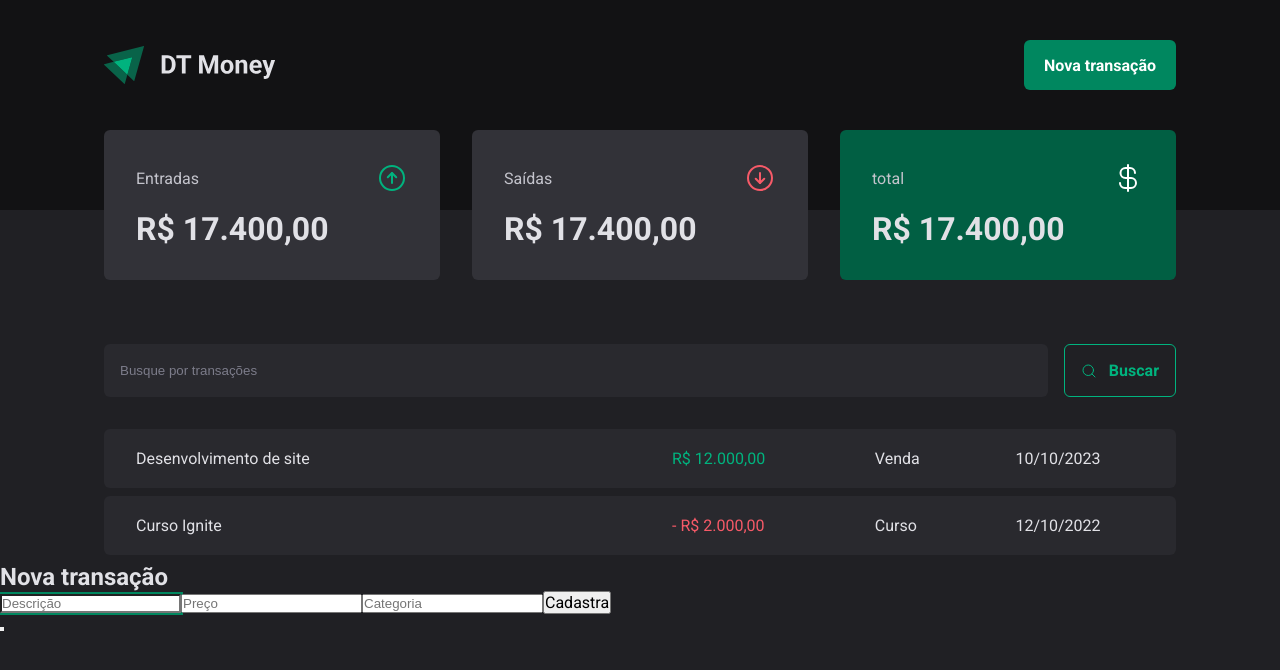
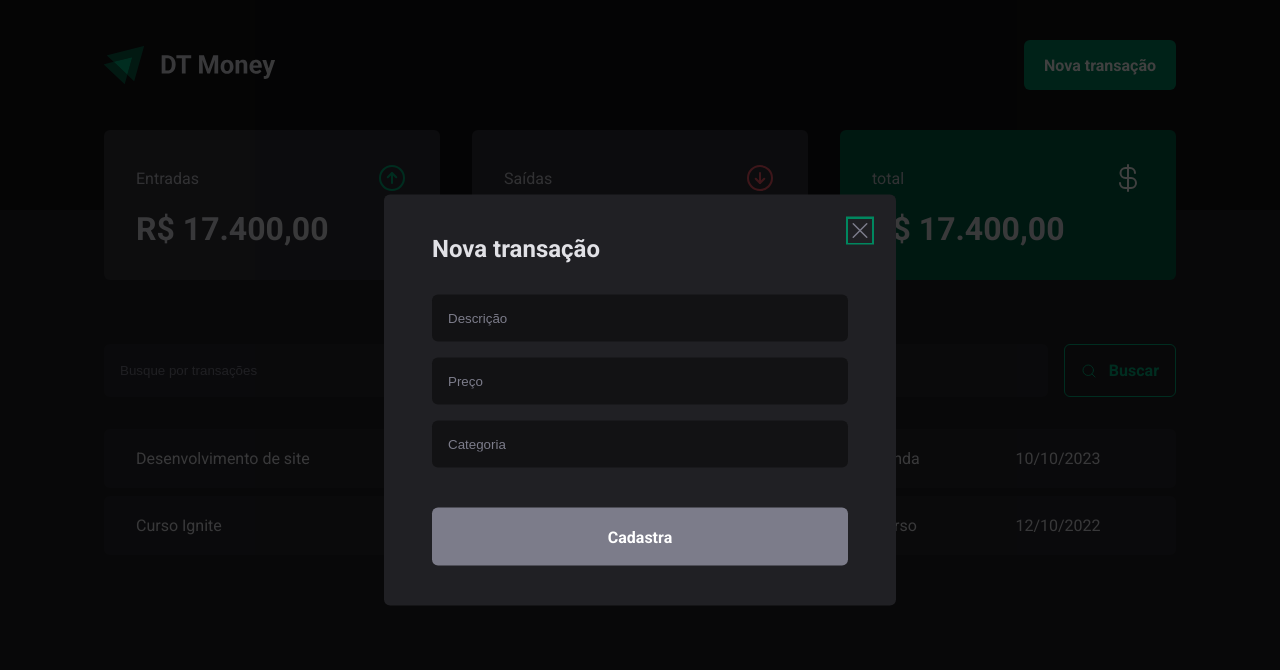
Before and after one commit to Igwbriel/dt-dinheiros, a React (Vite) app: page / in a window 1280 px wide. Both pictures are taken after a click on the button "Nova transação". Shown: the top 670 px of the page. Built offline with nearby package versions, Linux system fonts and the light colour scheme.

Commit message:
Modal já estilizado

```diff
--- a/src/components/NewTransactionModal/index.tsx
+++ b/src/components/NewTransactionModal/index.tsx
@@ -1,5 +1,6 @@
 import * as Dialog from '@radix-ui/react-dialog'
-import { Content, Overlay } from './styles'
+import { CloseButton, Content, Overlay } from './styles'
+import { X } from 'phosphor-react'
 
 export function NewTransactionModal() {
   return (
@@ -9,6 +10,10 @@
       <Content>
         <Dialog.Title>Nova transação</Dialog.Title>
 
+        <CloseButton>
+          <X size={24} />
+        </CloseButton>
+
         <form action="">
           <input type="text" placeholder="Descrição" required />
           <input type="number" placeholder="Preço" required />
@@ -16,8 +21,6 @@
 
           <button type="submit">Cadastra</button>
         </form>
-
-        <Dialog.Close />
       </Content>
     </Dialog.Portal>
   )
--- a/src/components/NewTransactionModal/styles.ts
+++ b/src/components/NewTransactionModal/styles.ts
@@ -1,6 +1,75 @@
 import styled from 'styled-components'
 import * as Dialog from '@radix-ui/react-dialog'
 
-export const Overlay = styled(Dialog.Overlay)``
+export const Overlay = styled(Dialog.Overlay)`
+  position: fixed;
+  width: 100vw;
+  height: 100vh;
+  inset: 0;
 
-export const Content = styled(Dialog.Content)``
+  background: rgb(0, 0, 0, 0.75);
+`
+
+export const Content = styled(Dialog.Content)`
+  min-width: 32rem;
+  border-radius: 6px;
+  padding: 2.5rem 3rem;
+  background: ${(props) => props.theme['gray-800']};
+
+  position: fixed;
+  top: 50%;
+  left: 50%;
+  transform: translate(-50%, -50%);
+
+  form {
+    margin-top: 2rem;
+    display: flex;
+    flex-direction: column;
+    gap: 1rem;
+  }
+
+  input {
+    border-radius: 6px;
+    border: 0;
+    padding: 1rem;
+
+    background: ${(props) => props.theme['gray-900']};
+    color: ${(props) => props.theme['gray-300']};
+
+    &::placeholder {
+      color: ${(props) => props.theme['gray-500']};
+    }
+  }
+
+  button[type='submit'] {
+    height: 58px;
+    border: 0;
+
+    background: ${(props) => props.theme['gray-500']};
+    color: ${(props) => props.theme.white};
+
+    font-weight: bold;
+    padding: 0 1.25rem;
+    border-radius: 6px;
+    margin-top: 1.5rem;
+
+    cursor: pointer;
+
+    &:hover {
+      background: ${(props) => props.theme['green-700']};
+      transition: background-color 0.3s;
+    }
+  }
+`
+
+export const CloseButton = styled(Dialog.Close)`
+  position: absolute;
+  background: transparent;
+  border: 0;
+  top: 1.5rem;
+  right: 1.5rem;
+  line-height: 0;
+  cursor: pointer;
+
+  color: ${(props) => props.theme['gray-500']};
+`
```
